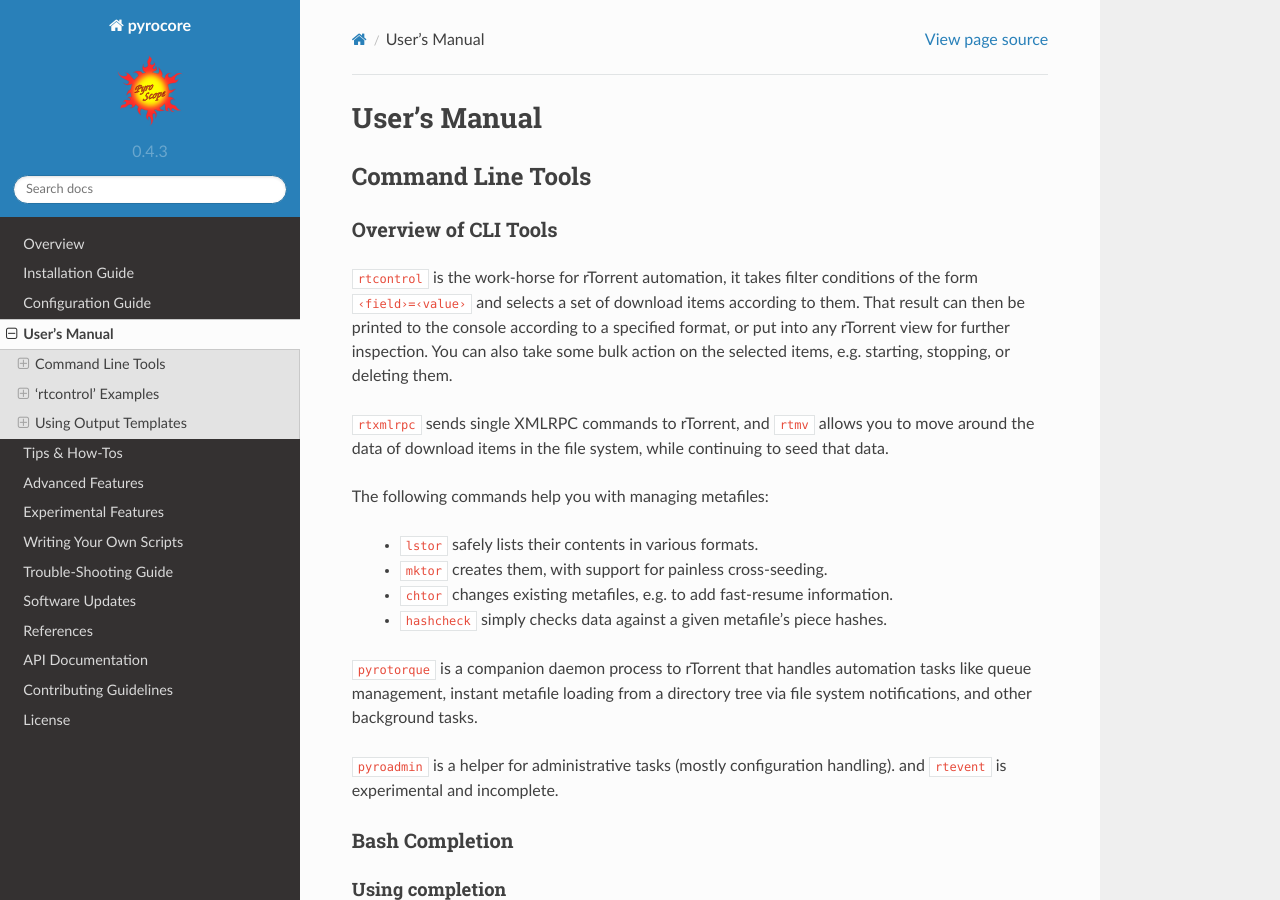
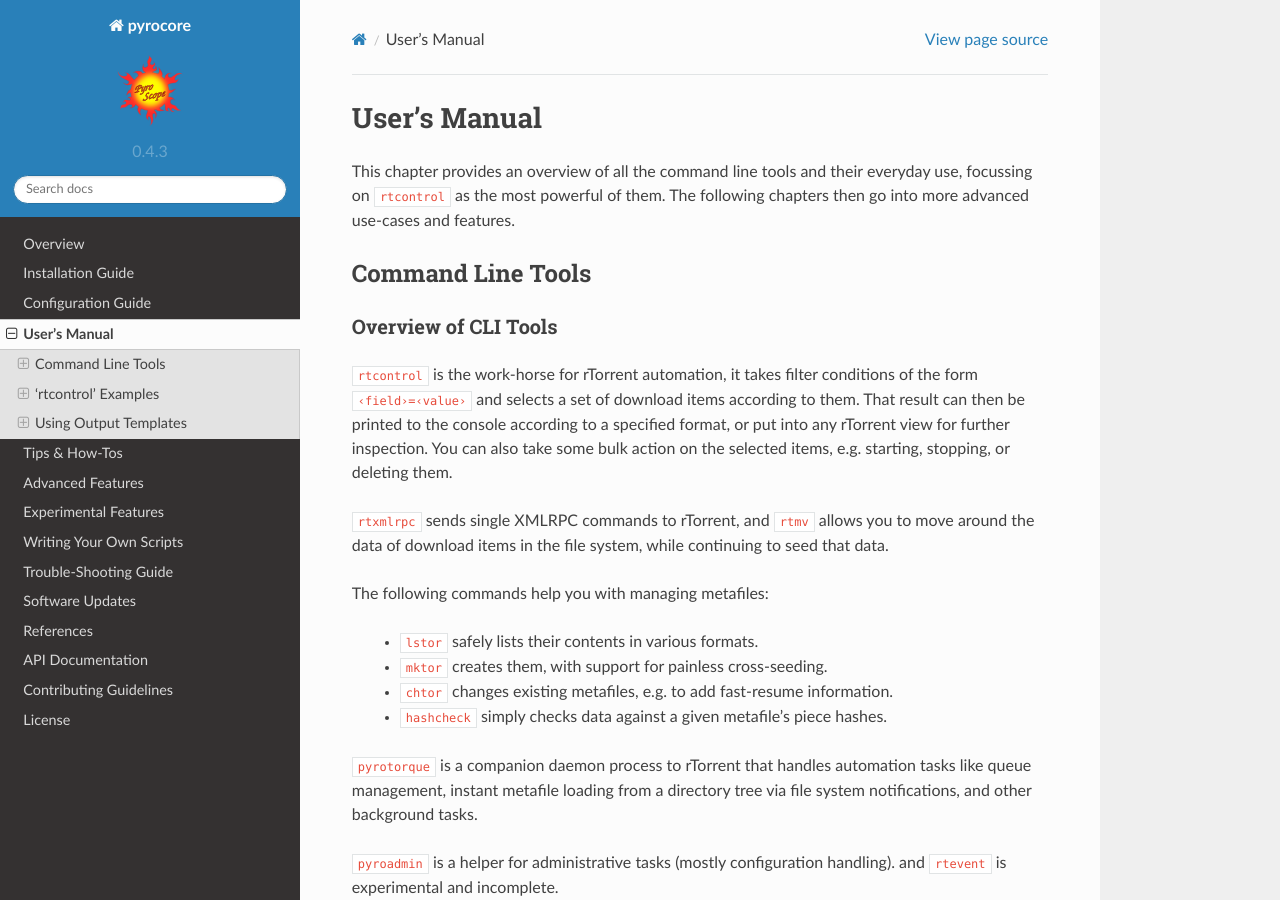
Before and after one commit to pyroscope/pyrocore, a Sphinx documentation site: the page built from docs/usage.rst, in a window 1280 px wide and 900 px high. Built offline with Sphinx 7.4.7 and the Read the Docs theme 2.0.0, drawn with Linux system fonts in a browser that asks for light colours.

Commit message:
intro paragraph to User's Manual

```diff
--- a/docs/usage.rst
+++ b/docs/usage.rst
@@ -1,5 +1,9 @@
 User's Manual
 =============
+
+This chapter provides an overview of all the command line tools and their everyday use,
+focussing on ``rtcontrol`` as the most powerful of them.
+The following chapters then go into more advanced use-cases and features.
 
 
 .. _CommandLineTools:
```
